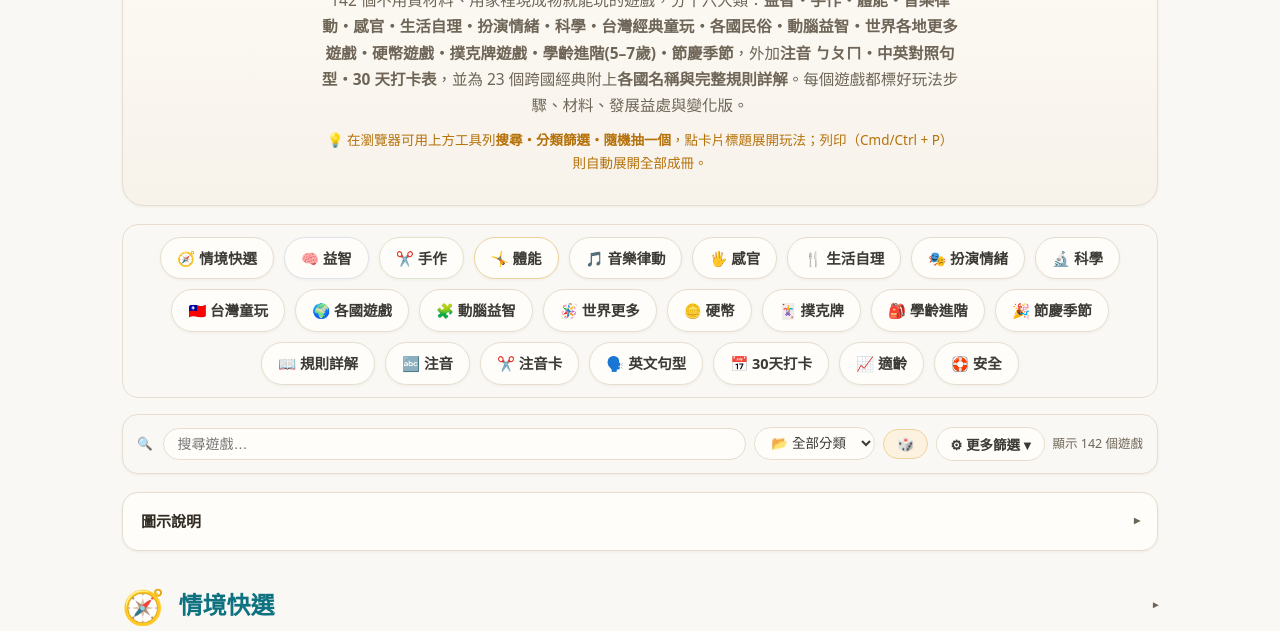
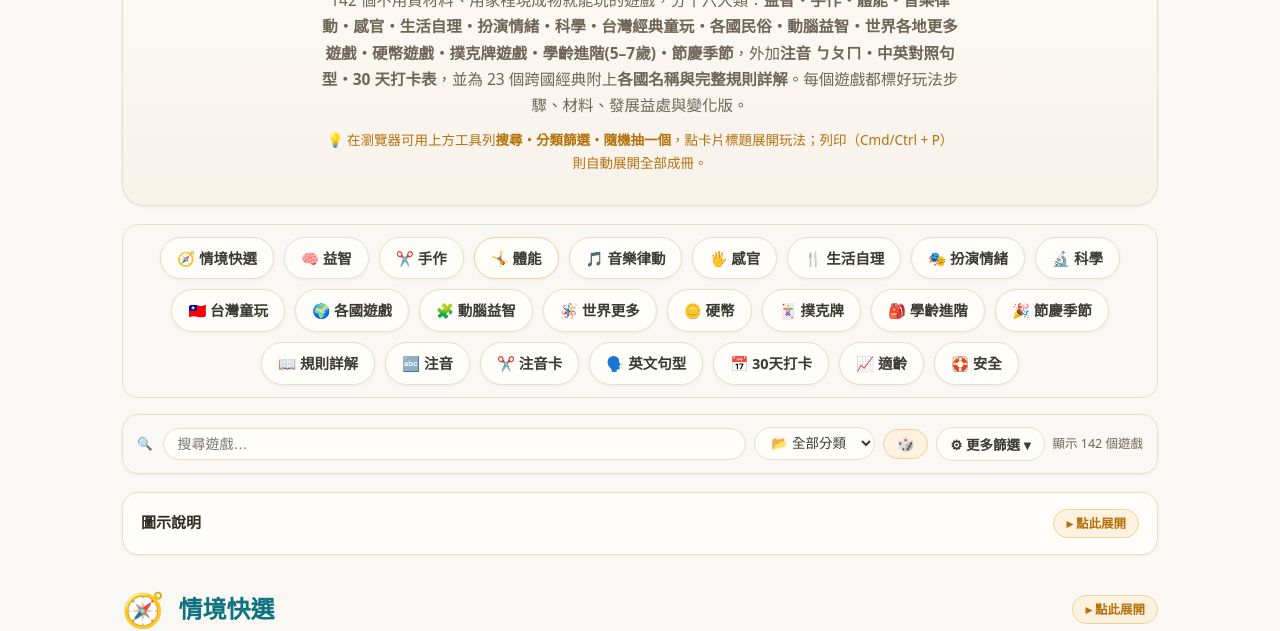
Before and after one commit to ShuRueiWu/kids-play-handbook, a plain HTML site: page index.html in a window 1280 px wide. Shown: the part 181-812 px from the top of the page. Drawn offline with Linux system fonts and the light colour scheme.

Commit message:
ux: 折疊區加明顯「點此展開／收合」膠囊提示，讓情境快選與圖示說明一看就知可摺疊
Co-Authored-By: Claude Opus 4.8 <noreply@anthropic.com>

```diff
--- a/index.html
+++ b/index.html
@@ -332,6 +332,16 @@
   .legend.collapsed .row{display:none;}
   .legend.collapsed .acc-ind{transform:rotate(-90deg);}
 
+  /* 可折疊區的「點此展開／收合」提示膠囊 */
+  .toggle-hint{
+    margin-left:auto; flex:0 0 auto; white-space:nowrap; cursor:pointer;
+    font-size:12.5px; font-weight:600; color:var(--amber);
+    background:var(--amber-bg); border:1px solid var(--amber-line);
+    border-radius:999px; padding:3px 12px; transition:.12s;
+  }
+  #scene .sec-head:hover .toggle-hint,
+  .legend h4:hover .toggle-hint{ background:var(--amber); color:#fff; border-color:var(--amber); }
+
   /* Accordion（卡片展開/收合）*/
   .card .title{cursor:pointer;}
   .acc-ind{margin-left:auto; font-size:12px; color:var(--ink2); transition:transform .15s; flex:0 0 auto; align-self:center;}
@@ -383,7 +393,7 @@
     .card.collapsed .skills,.card.collapsed .variation,.card.collapsed .tip{display:block !important;}
     #scene.collapsed .scene-grid,#scene.collapsed .sec-head .sub{display:block !important;}
     .legend.collapsed .row{display:block !important;}
-    .acc-ind{display:none !important;}
+    .acc-ind,.toggle-hint{display:none !important;}
   }
 
   /* ── Responsive ── */
@@ -3700,30 +3710,32 @@
     d.classList.add('collapsed');
   });
 
-  // 情境快選：預設折疊（點標題列展開；列印自動展開、不受影響）
+  // 情境快選：預設折疊（明顯提示可點；列印自動展開、不受影響）
   (function(){
     var sc = document.getElementById('scene');
     if(!sc) return;
     var head = sc.querySelector('.sec-head');
     if(head){
-      var ind = document.createElement('span'); ind.className = 'acc-ind'; ind.textContent = '▾';
-      head.appendChild(ind);
-      head.addEventListener('click', function(){ sc.classList.toggle('collapsed'); });
-    }
-    sc.classList.add('collapsed');
+      var hint = document.createElement('span'); hint.className = 'toggle-hint';
+      head.appendChild(hint);
+      var upd = function(){ hint.textContent = sc.classList.contains('collapsed') ? '▸ 點此展開' : '▾ 收合'; };
+      head.addEventListener('click', function(){ sc.classList.toggle('collapsed'); upd(); });
+      sc.classList.add('collapsed'); upd();
+    } else { sc.classList.add('collapsed'); }
   })();
 
-  // 圖示說明：預設折疊（點標題展開；列印自動展開）
+  // 圖示說明：預設折疊（明顯提示可點；列印自動展開）
   (function(){
     var lg = document.querySelector('.legend');
     if(!lg) return;
     var h = lg.querySelector('h4');
     if(h){
-      var ind = document.createElement('span'); ind.className = 'acc-ind'; ind.textContent = '▾';
-      h.appendChild(ind);
-      h.addEventListener('click', function(){ lg.classList.toggle('collapsed'); });
-    }
-    lg.classList.add('collapsed');
+      var hint = document.createElement('span'); hint.className = 'toggle-hint';
+      h.appendChild(hint);
+      var upd = function(){ hint.textContent = lg.classList.contains('collapsed') ? '▸ 點此展開' : '▾ 收合'; };
+      h.addEventListener('click', function(){ lg.classList.toggle('collapsed'); upd(); });
+      lg.classList.add('collapsed'); upd();
+    } else { lg.classList.add('collapsed'); }
   })();
 
   var state = { cat:'all', zero:false, q:'', pl:null, energy:null };
```
Also changed, not shown: 幼兒遊戲手冊.html (+25 -13 lines).
